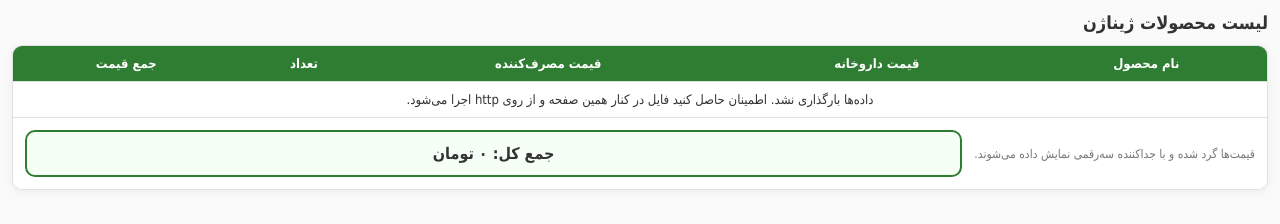
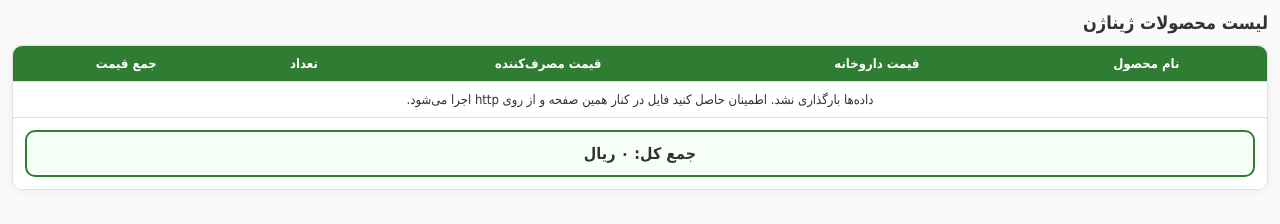
Before and after one commit to rezaas7/ginagen, a plain HTML site: page index.html in a window 1280 px wide. Drawn offline with Linux system fonts and the light colour scheme; no server answers; a web font is replaced by a local one.

Commit message:
Update index.html

```diff
--- a/index.html
+++ b/index.html
@@ -118,8 +118,8 @@
     </div>
 
     <div class="footer">
-      <div class="hint">قیمت‌ها گرد شده و با جداکننده سه‌رقمی نمایش داده می‌شوند.</div>
-      <div class="total-box">جمع کل: <span id="totalPrice">۰</span> تومان</div>
+
+      <div class="total-box">جمع کل: <span id="totalPrice">۰</span> ریال</div>
     </div>
   </div>
 
```
